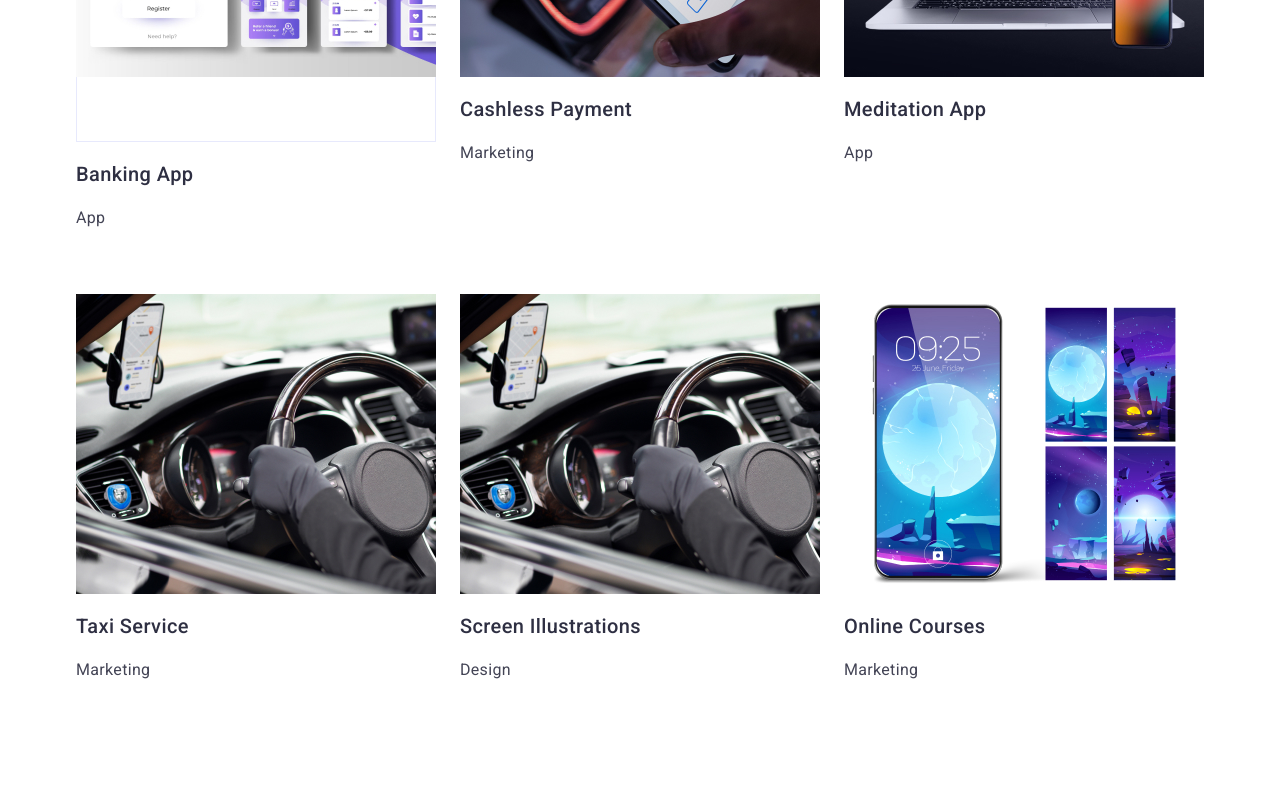
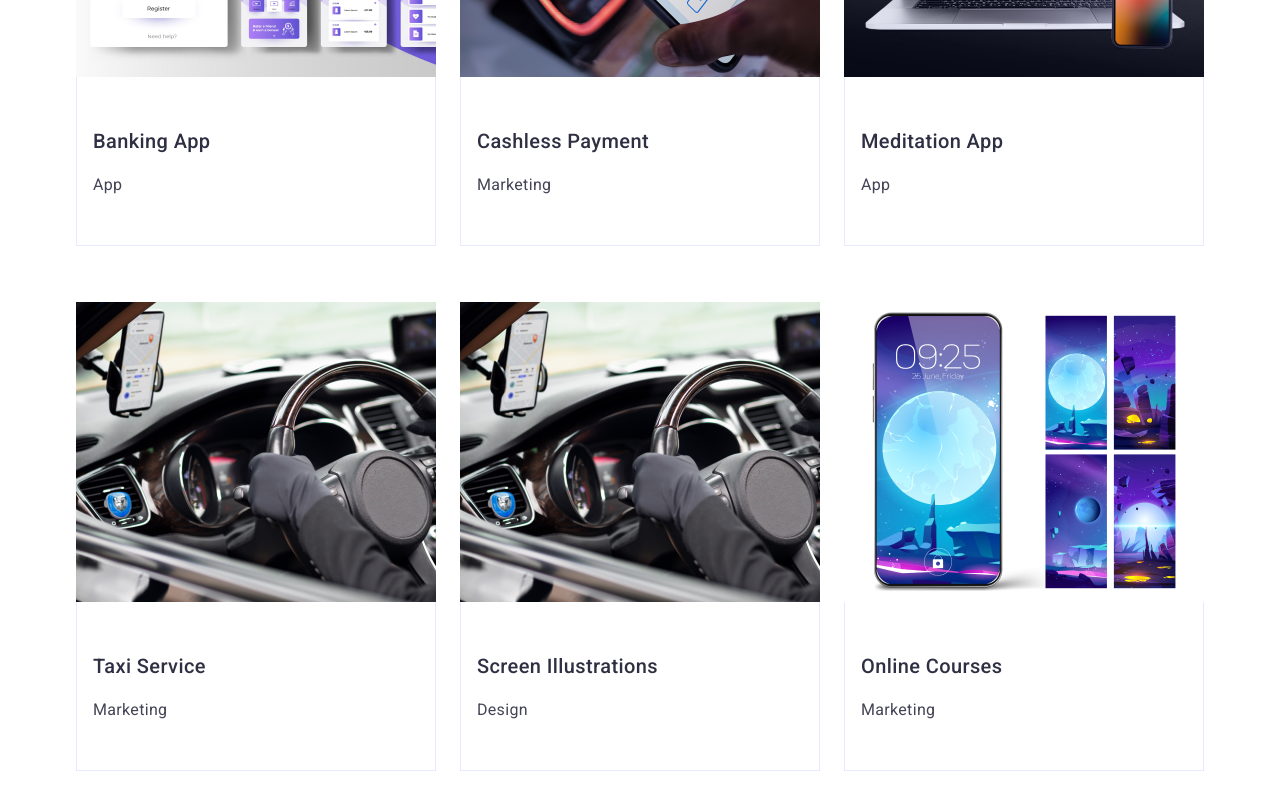
Before and after one commit to sasha-gerzhik2106/goit-markup-hw-03, a plain HTML site: page index.html in a window 1280 px wide. Shown: the part 2320-3120 px from the top of the page. Drawn offline with nearby package versions, Linux system fonts and the light colour scheme.

Commit message:
add index file

```diff
--- a/index.html
+++ b/index.html
@@ -131,33 +131,45 @@
         <ul class="portfolio">
             <li class="qwe">
                 <img src="./img/imga1.jpg" alt="bank" width="360">
-                <div class="rty"></div>
-                <h3 class="hover-apps">Banking App</h3>
-                <p class="p-apps">App</p>
+                <div class="rty">
+                    <h3 class="hover-apps">Banking App</h3>
+                    <p class="p-apps">App</p>
+                </div>
+
             </li>
             <li class="qwe">
                 <img src="./img/imga2.jpg" alt="payment" width="360">
+                <div class="rty">
                 <h3 class="hover-apps">Cashless Payment</h3>
                 <p class="p-apps">Marketing</p>
             </li>
             <li class="qwe">
                 <img src="./img/imga3.jpg" alt="meditation" width="360">
+                <div class="rty">
                 <h3 class="hover-apps">Meditation App</h3>
                     <p class="p-apps">App</p>
+                </div>
             </li>
             <li class="qwe">
                 <img src="./img/imga4.jpg" alt="taxi" width="360">
+                <div class="rty">
                 <h3 class="hover-apps">Taxi Service</h3>
                 <p class="p-apps">Marketing</p>
+            </div>
             </li>
             <li><img src="./img/imga4.jpg" alt="screen" width="360">
-                <h3 class="hover-apps">Screen Illustrations</h3>
-                <p class="p-apps">Design</p>
+                <div class="rty">
+                    <h3 class="hover-apps">Screen Illustrations</h3>
+                    <p class="p-apps">Design</p>
+                </div>
+
             </li>
             <li class="qwe">
                 <img src="./img/imga5.jpg" alt="cousres" width="360">
+                <div class="rty">
                 <h3 class="hover-apps">Online Courses</h3>
                 <p class="p-apps">Marketing</p>
+                </div>
             </li>
         </ul>
     </div>
```
